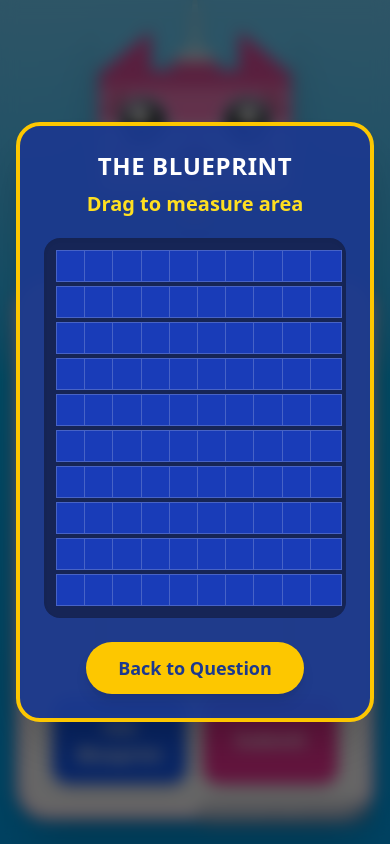
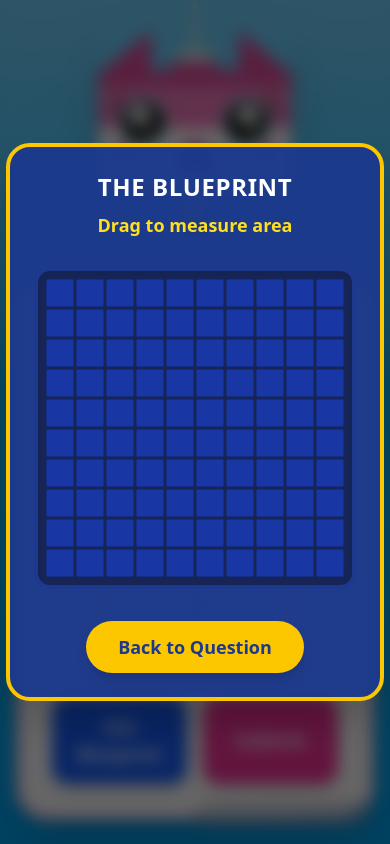
Before and after one commit to justinwhite/multiplication, a React (Vite) app: page / in a window 390 px wide. Both pictures are taken after a click on the button "Use Blueprint". Built offline with nearby package versions, Linux system fonts and the light colour scheme.

Commit message:
refactor: Reimplement Blueprint grid rendering with nested flexbox rows and columns, update cell styling, and refine responsive layout.

```diff
--- a/src/components/Blueprint.jsx
+++ b/src/components/Blueprint.jsx
@@ -28,44 +28,48 @@ export default function Blueprint({ onClose }) {
   const cMin = dragStart && dragEnd ? Math.min(dragStart.c, dragEnd.c) : -1;
   const cMax = dragStart && dragEnd ? Math.max(dragStart.c, dragEnd.c) : -1;
 
-  const cells = [];
-  for (let r = 0; r < 10; r++) {
-    for (let c = 0; c < 10; c++) {
+  const rows = [];
+  for (let r = 1; r <= 10; r++) {
+    const cols = [];
+    for (let c = 1; c <= 10; c++) {
       const isHighlighted = r >= rMin && r <= rMax && c >= cMin && c <= cMax;
-      cells.push(
+
+      const defaultStyle = 'bg-blue-800 border border-black/20 hover:bg-blue-700 opacity-80';
+      const highlightStyle = 'bg-yellow-400 border border-yellow-600 shadow-[inset_0_2px_4px_rgba(0,0,0,0.15)] z-10';
+
+      cols.push(
         <div
-          key={`${r}-${c}`}
-          className={`w-8 h-8 border border-white/20 cursor-crosshair transition-colors duration-75 ${
-            isHighlighted ? 'bg-yellow-400' : 'bg-blue-800 hover:bg-blue-700'
-          }`}
+          key={`${r}x${c}`}
+          className={`w-7 h-7 sm:w-9 sm:h-9 md:w-12 md:h-12 rounded-[2px] cursor-crosshair select-none transition-all duration-75 ${isHighlighted ? highlightStyle : defaultStyle}`}
           onMouseDown={() => handleMouseDown(r, c)}
           onMouseEnter={() => handleMouseEnter(r, c)}
-        />
+        ></div>
       );
     }
+    rows.push(<div key={`r${r}`} className="flex gap-[2px]">{cols}</div>);
   }
 
   const w = cMin !== -1 ? cMax - cMin + 1 : 0;
   const h = rMin !== -1 ? rMax - rMin + 1 : 0;
   const area = w * h;
-  const highlightDesc = area > 0 ? `${w} x ${h} = ${area}` : 'Drag to measure area';
+  const highlightDesc = area > 0 ? `${w} x ${h} = ${area} bricks` : 'Drag to measure area';
 
   return (
-    <div className="fixed inset-0 z-50 flex items-center justify-center p-4 bg-black/60 backdrop-blur-sm animate-in fade-in duration-200">
-      <div className="flex flex-col items-center bg-blue-900/95 p-6 md:p-8 rounded-3xl shadow-2xl border-[4px] border-yellow-400 animate-in zoom-in-95 duration-200">
-        <h2 className="text-2xl font-black text-white mb-2 tracking-wide uppercase">The Blueprint</h2>
-      <p className="text-yellow-300 font-bold mb-4 text-xl h-8">{highlightDesc}</p>
+    <div className="fixed inset-0 z-50 flex items-center justify-center p-4 bg-black/60 backdrop-blur-sm animate-in fade-in duration-200 overflow-y-auto">
+      <div className="flex flex-col items-center bg-blue-900/95 p-6 md:p-10 rounded-3xl shadow-2xl border-[4px] border-yellow-400 animate-in zoom-in-95 duration-200">
+        <h2 className="text-2xl md:text-4xl font-black text-white mb-2 tracking-wide uppercase text-center">The Blueprint</h2>
+        <p className="text-yellow-300 font-bold mb-6 text-lg md:text-xl h-8">{highlightDesc}</p>
 
         <div
-        className="grid grid-cols-10 gap-1 bg-blue-950 p-3 rounded-2xl shadow-inner select-none touch-none"
+          className="flex flex-col gap-[2px] bg-blue-950 p-2 md:p-3 rounded-2xl border-4 border-blue-900 shadow-inner"
           onMouseLeave={() => setIsDragging(false)}
         >
-        {cells}
+          {rows}
         </div>
 
         <button
           onClick={onClose}
-        className="mt-6 px-8 py-3 bg-yellow-400 text-blue-900 font-black text-lg rounded-full hover:bg-yellow-300 hover:scale-105 active:scale-95 transition-all shadow-lg"
+          className="mt-8 px-8 md:px-10 py-3 md:py-4 bg-yellow-400 text-blue-900 font-black text-lg md:text-xl rounded-full hover:bg-yellow-300 hover:-translate-y-1 hover:shadow-xl active:scale-95 transition-all shadow-lg"
         >
           Back to Question
         </button>
```
Lines whose indentation alone changed are shown as unchanged.
